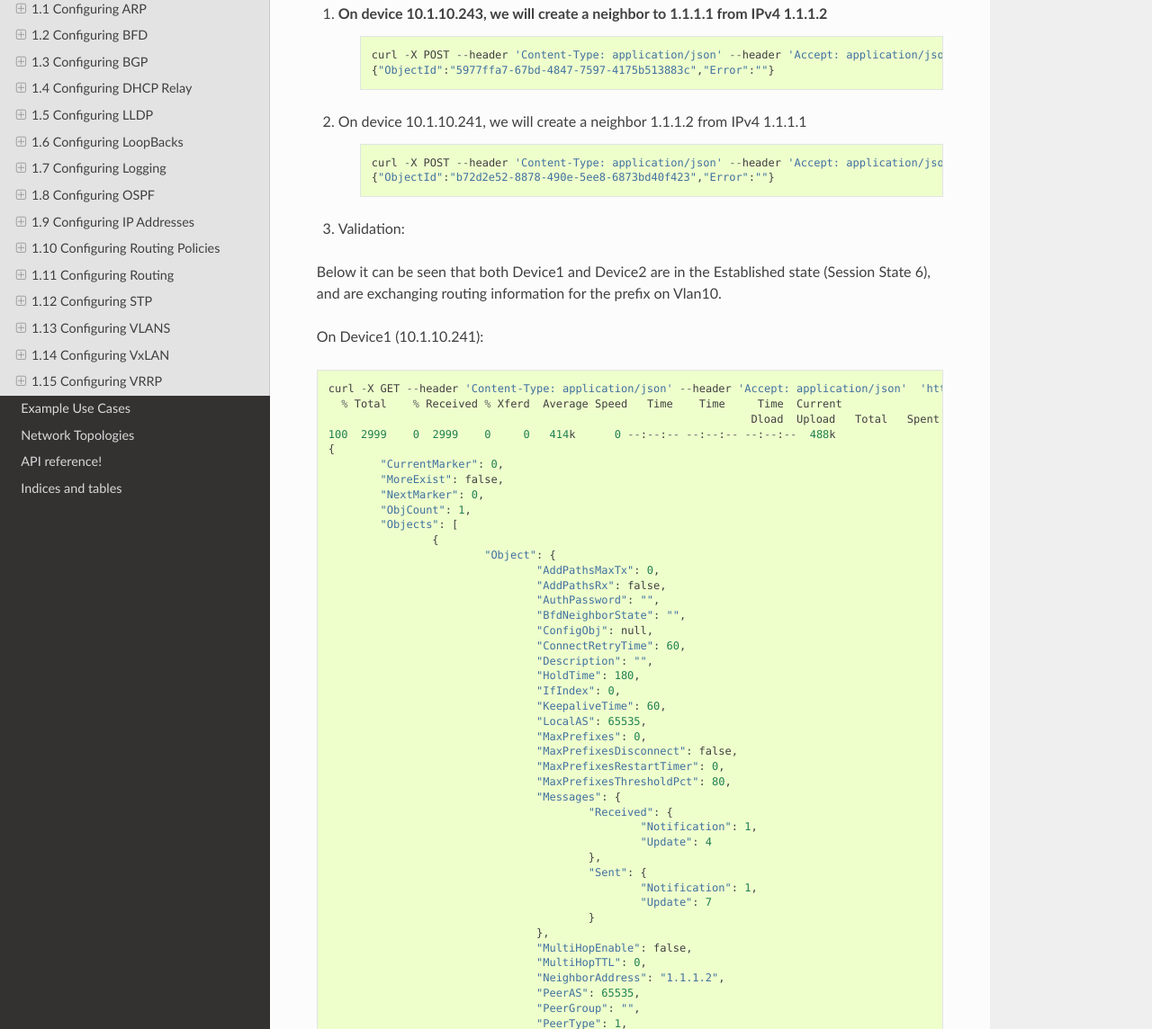
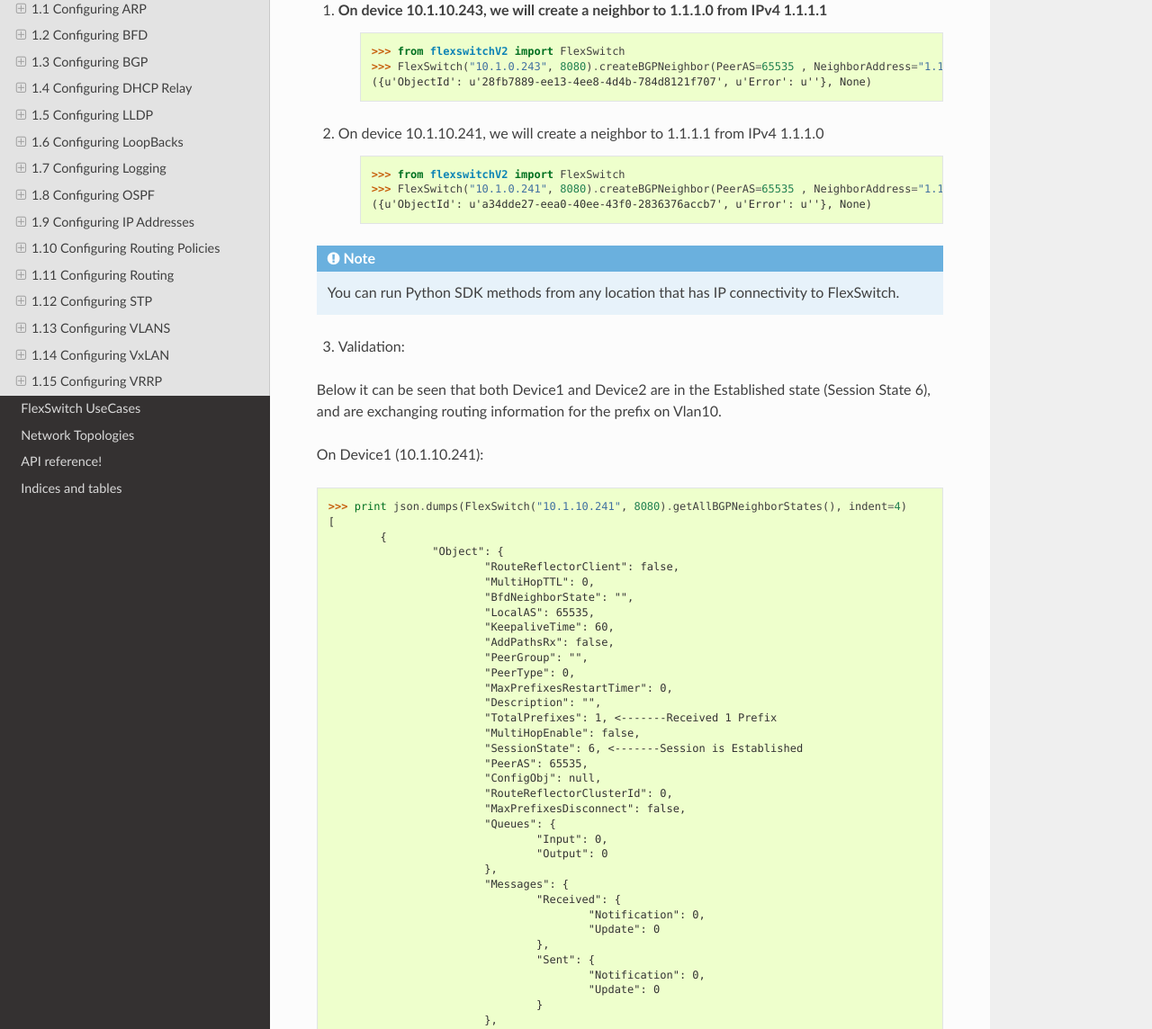
Before and after one commit to lakshmi-kannan/docs-1, a Sphinx documentation site: the page built from source/example.rst, in a window 1280 px wide and 1400 px high, scrolled down 39864 px. Shown: the part 256-1400 px from the top of the window at 90% size. Built offline with Sphinx 7.4.7 and the Read the Docs theme 2.0.0, drawn with Linux system fonts in a browser that asks for light colours; formulas are drawn with MathJax 3; some of the changed text lies outside the part shown.

Commit message:
Updated BGP Docs

```diff
--- a/source/example.rst
+++ b/source/example.rst
@@ -1750,6 +1750,8 @@
 +-------------------------+------------+-----------------------------------------------------------------------------------------+----------+----------+
 | MaxPrefixesRestartTimer | string     | Time in seconds to wait before we start BGP peer session when we receive max prefixes   |    no    |   None   |
 +-------------------------+------------+-----------------------------------------------------------------------------------------+----------+----------+
+| UpdateSource            | string     | Interface to source BGP session.  Utilizes Egress interface IP with this is not present |    no    |   None   |
++-------------------------+------------+-----------------------------------------------------------------------------------------+----------+----------+
 
 
 **EXAMPLE:**
@@ -1788,20 +1790,24 @@
 
 
 
-1. On device 10.1.10.243, we will create a neighbor to 1.1.1.1 from IPv4 1.1.1.2
+1. On device 10.1.10.243, we will create a neighbor to 1.1.1.0 from IPv4 1.1.1.1
 	::
 
-		curl -X POST --header 'Content-Type: application/json' --header 'Accept: application/json' -d '{"PeerAS":65535,"NeighborAddress":"1.1.1.1"}' 'http://10.1.10.243:8080/public/v1/config/BGPNeighbor'
+		curl -X POST --header 'Content-Type: application/json' --header 'Accept: application/json' -d '{"PeerAS":65535,"NeighborAddress":"1.1.1.0"}' 'http://10.1.10.243:8080/public/v1/config/BGPNeighbor'
 		{"ObjectId":"5977ffa7-67bd-4847-7597-4175b513883c","Error":""}
 
 
-2. On device 10.1.10.241, we will create a neighbor 1.1.1.2 from IPv4 1.1.1.1
+2. On device 10.1.10.241, we will create a neighbor 1.1.1.1 from IPv4 1.1.1.0
 
 	::
 
-		curl -X POST --header 'Content-Type: application/json' --header 'Accept: application/json' -d '{"PeerAS":65535,"NeighborAddress":"2.2.2.2"}' 'http://10.1.10.241:8080/public/v1/config/BGPNeighbor'
+		curl -X POST --header 'Content-Type: application/json' --header 'Accept: application/json' -d '{"PeerAS":65535,"NeighborAddress":"1.1.1.1"}' 'http://10.1.10.241:8080/public/v1/config/BGPNeighbor'
 		{"ObjectId":"b72d2e52-8878-490e-5ee8-6873bd40f423","Error":""}
 
+
+.. Note:: You can run RestAPI calls from any location that has IP connectivity to FlexSwitch.
+
+
 3. Validation:
 
 Below it can be seen that both  Device1 and Device2 are in the Established state (Session State 6), and are exchanging routing information for the prefix on Vlan10.
@@ -1809,7 +1815,7 @@
 
 On Device1 (10.1.10.241):
 
-Neighbor 1.1.1.2 in the Established state (Session State 6), and is receiving a single prefix from this peer.
+Neighbor 1.1.1.1 in the Established state (Session State 6), and is receiving a single prefix from this peer.
 
 ::
 
@@ -1852,7 +1858,7 @@
 					},
 					"MultiHopEnable": false,
 					"MultiHopTTL": 0,
-					"NeighborAddress": "1.1.1.2",
+					"NeighborAddress": "1.1.1.1",
 					"PeerAS": 65535,
 					"PeerGroup": "",
 					"PeerType": 1,
@@ -1872,7 +1879,7 @@
 
 BGP Routes:
 
-Device1 is receiving 10.10.0.0/24 with next hop of 1.1.1.2, which is the IP address on fpPort47 on Device2 and the redistributed route 10.10.1.0/24 in the BGP table from Vlan10:
+Device1 is receiving 10.10.0.0/24 with next hop of 1.1.1.1, which is the IP address on fpPort47 on Device2 and the redistributed route 10.10.1.0/24 in the BGP table from Vlan10:
 
 ::
 
@@ -1909,7 +1916,7 @@
 					"LocalPref": 0,
 					"Metric": 0,
 					"Network": "10.10.0.0",
-					"NextHop": "1.1.1.2",
+					"NextHop": "1.1.1.1",
 					"Path": [
                     	"65535",
                 	],
@@ -1930,7 +1937,7 @@
 
 On Device2 (10.1.10.243):
 
-Neighbor 1.1.1.1 in the Established state (Session State 6), and is receiving a single prefix from this peer.
+Neighbor 1.1.1.0 in the Established state (Session State 6), and is receiving a single prefix from this peer.
 
 ::
 
@@ -1973,7 +1980,7 @@
 					},
 					"MultiHopEnable": false,
 					"MultiHopTTL": 0,
-					"NeighborAddress": "1.1.1.1",
+					"NeighborAddress": "1.1.1.0",
 					"PeerAS": 65535,
 					"PeerGroup": "",
 					"PeerType": 1,
@@ -1993,7 +2001,7 @@
 
 BGP Routes:
 
-Device2 is receiving 10.10.1.0/24 with next hop of 1.1.1.1, which is the IP address on fpPort47 on Device1 and the redistributed route 10.10.0.0/24 in the BGP table from Vlan10:
+Device2 is receiving 10.10.1.0/24 with next hop of 1.1.1.0, which is the IP address on fpPort47 on Device1 and the redistributed route 10.10.0.0/24 in the BGP table from Vlan10:
 
 ::
 
@@ -2029,7 +2037,7 @@
 					"LocalPref": 0,
 					"Metric": 0,
 					"Network": "10.10.1.0",
-					"NextHop": "1.1.1.1",
+					"NextHop": "1.1.1.0",
 					"Path": [
 						"65535",
 					],
@@ -2048,7 +2056,10 @@
 """"""""""""""""""""""""""""
 **COMMAND**
 
-	curl -X POST --header 'Content-Type: application/json' --header 'Accept: application/json' -d '{"PeerAS":<*Peer AS Number*>,"LocalAS":"<*Local AS number*>","AuthPassword":<*Password*>,"Description":<*Peer Description*>,"NeighborAddress":<*IPv4 Address*> ,"IfIndex":<*Interface IfIndex*>,"RouteReflectorClusterId":<*ClusterID*>,"RouteReflectorClient":<*true/false*>,"MultiHopEnable":<*true/false*>,"MultiHopTTL":<*TTL*>, "ConnectRetryTime":<*Retry Timer*>, "HoldTime":<*Hold down Timer*>, "KeepAliveTime":<*Keepalive Timer*>, "AddPathRx":<*true/false*>, "AddPathsMaxTx":<*Max Transmit AddPaths*>,"PeerGroup":<*Peer Group Name*>, "BfdEnable":<*true/false*>, "BfdSessionParam":<*Bfd session param profile*>, "MaxPrefixes"":<*number of prefix's*>, "MaxPrefixesThresholdPct":<*Percentage of Prefix's*>, "MaxPrefixesDisconnect":<*true/false*>, "MaxPrefixesRestartTimer":<*Restart Timer*>	}' 'http://<*your-switchip*>:8080/public/v1/config/BGPNeighbor'
+::
+
+	>>> from flexswitchV2 import FlexSwitch
+	>>> FlexSwitch("192.168.0.4", 8080).createBGPNeighbor(PeerAS=<*Peer AS Number*>,LocalAS=<*Local AS number*>,AuthPassword=<*Password*>,Description=<*Peer Description*>,NeighborAddress=<*IPv4 Address*> ,IfIndex=<*Interface IfIndex*>,RouteReflectorClusterId=<*ClusterID*>,RouteReflectorClient=<*true/false*>,MultiHopEnable=<*true/false*>,MultiHopTTL=<*TTL*>, ConnectRetryTime=<*Retry Timer*>, HoldTime=<*Hold down Timer*>, KeepAliveTime=<*Keepalive Timer*>, AddPathRx=<*true/false*>, AddPathsMaxTx=<*Max Transmit AddPaths*>,PeerGroup=<*Peer Group Name*>, BfdEnable=<*true/false*>, BfdSessionParam=<*Bfd session param profile*>, MaxPrefixes=<*number of prefix's*>, MaxPrefixesThresholdPct=<*Percentage of Prefix's*>, MaxPrefixesDisconnect=<*true/false*>, MaxPrefixesRestartTimer=<*Restart Timer*>)
 
 
 **OPTIONS**
@@ -2100,6 +2111,8 @@
 |                      | MaxPrefixesDisconnect   | boolean    | Disconnect the BGP peer session when we receive the max prefixes from the neighbor      |    no    |  False   |
 |                      +-------------------------+------------+-----------------------------------------------------------------------------------------+----------+----------+
 |                      | MaxPrefixesRestartTimer | string     | Time in seconds to wait before we start BGP peer session when we receive max prefixes   |    no    |   None   |
+|                      +-------------------------+------------+-----------------------------------------------------------------------------------------+----------+----------+
+|                      | UpdateSource            | string     | Interface to source BGP session.  Utilizes Egress interface IP with this is not present |    no    |   None   |
 +----------------------+-------------------------+------------+-----------------------------------------------------------------------------------------+----------+----------+
 
 
@@ -2139,220 +2152,198 @@
 
 
 
-1. On device 10.1.10.243, we will create a neighbor to 1.1.1.1 from IPv4 1.1.1.2
+1. On device 10.1.10.243, we will create a neighbor to 1.1.1.0 from IPv4 1.1.1.1
 	::
 
-		curl -X POST --header 'Content-Type: application/json' --header 'Accept: application/json' -d '{"PeerAS":65535,"NeighborAddress":"1.1.1.1"}' 'http://10.1.10.243:8080/public/v1/config/BGPNeighbor'
-		{"ObjectId":"5977ffa7-67bd-4847-7597-4175b513883c","Error":""}
-
-
-2. On device 10.1.10.241, we will create a neighbor 1.1.1.2 from IPv4 1.1.1.1
+		>>> from flexswitchV2 import FlexSwitch
+		>>> FlexSwitch("10.1.0.243", 8080).createBGPNeighbor(PeerAS=65535 , NeighborAddress="1.1.1.0", IfIndex=0)
+		({u'ObjectId': u'28fb7889-ee13-4ee8-4d4b-784d8121f707', u'Error': u''}, None)
+
+2. On device 10.1.10.241, we will create a neighbor to 1.1.1.1 from IPv4 1.1.1.0
 
 	::
 
-		curl -X POST --header 'Content-Type: application/json' --header 'Accept: application/json' -d '{"PeerAS":65535,"NeighborAddress":"2.2.2.2"}' 'http://10.1.10.241:8080/public/v1/config/BGPNeighbor'
-		{"ObjectId":"b72d2e52-8878-490e-5ee8-6873bd40f423","Error":""}
+		>>> from flexswitchV2 import FlexSwitch
+		>>> FlexSwitch("10.1.0.241", 8080).createBGPNeighbor(PeerAS=65535 , NeighborAddress="1.1.1.1", IfIndex=0)
+		({u'ObjectId': u'a34dde27-eea0-40ee-43f0-2836376accb7', u'Error': u''}, None)
+
+
+.. Note:: You can run Python SDK methods from any location that has IP connectivity to FlexSwitch.
+
 
 3. Validation:
 
-Below it can be seen that both  Device1 and Device2 are in the Established state (Session State 6), and are exchanging routing information for the prefix on Vlan10.
+Below it can be seen that both Device1 and Device2 are in the Established state (Session State 6), and are exchanging routing information for the prefix on Vlan10.
 
 
 On Device1 (10.1.10.241):
 
-::
-
-	curl -X GET --header 'Content-Type: application/json' --header 'Accept: application/json'  'http://10.1.10.241:8080/public/v1/state/BGPNeighbors' | python -m json.tool
-	  % Total    % Received % Xferd  Average Speed   Time    Time     Time  Current
-									 Dload  Upload   Total   Spent    Left  Speed
-	100  2999    0  2999    0     0   414k      0 --:--:-- --:--:-- --:--:--  488k
-	{
-		"CurrentMarker": 0,
-		"MoreExist": false,
-		"NextMarker": 0,
-		"ObjCount": 1,
-		"Objects": [
-			{
-				"Object": {
-					"AddPathsMaxTx": 0,
-					"AddPathsRx": false,
-					"AuthPassword": "",
-					"BfdNeighborState": "",
-					"ConfigObj": null,
-					"ConnectRetryTime": 60,
-					"Description": "",
-					"HoldTime": 180,
-					"IfIndex": 0,
-					"KeepaliveTime": 60,
-					"LocalAS": 65535,
-					"MaxPrefixes": 0,
-					"MaxPrefixesDisconnect": false,
-					"MaxPrefixesRestartTimer": 0,
-					"MaxPrefixesThresholdPct": 80,
-					"Messages": {
-						"Received": {
-							"Notification": 1,
-							"Update": 4
-						},
-						"Sent": {
-							"Notification": 1,
-							"Update": 7
-						}
+
+::
+
+	>>> print json.dumps(FlexSwitch("10.1.10.241", 8080).getAllBGPNeighborStates(), indent=4)
+	[
+		{
+			"Object": {
+				"RouteReflectorClient": false,
+				"MultiHopTTL": 0,
+				"BfdNeighborState": "",
+				"LocalAS": 65535,
+				"KeepaliveTime": 60,
+				"AddPathsRx": false,
+				"PeerGroup": "",
+				"PeerType": 0,
+				"MaxPrefixesRestartTimer": 0,
+				"Description": "",
+				"TotalPrefixes": 1, <-------Received 1 Prefix
+				"MultiHopEnable": false,
+				"SessionState": 6, <-------Session is Established
+				"PeerAS": 65535,
+				"ConfigObj": null,
+				"RouteReflectorClusterId": 0,
+				"MaxPrefixesDisconnect": false,
+				"Queues": {
+					"Input": 0,
+					"Output": 0
+				},
+				"Messages": {
+					"Received": {
+						"Notification": 0,
+						"Update": 0
 					},
-					"MultiHopEnable": false,
-					"MultiHopTTL": 0,
-					"NeighborAddress": "1.1.1.2",
-					"PeerAS": 65535,
-					"PeerGroup": "",
-					"PeerType": 1,
-					"Queues": {
-						"Input": 0,
-						"Output": 0
+					"Sent": {
+						"Notification": 0,
+						"Update": 0
+					}
+				},
+				"AddPathsMaxTx": 0,
+				"NeighborAddress": "1.1.1.0",
+				"MaxPrefixes": 0,
+				"MaxPrefixesThresholdPct": 80,
+				"AuthPassword": "",
+				"IfIndex": 0,
+				"HoldTime": 180,
+				"ConnectRetryTime": 60,
+				"UpdateSource": ""
+			},
+			"ObjectId": "358c6e8c-0b25-45b3-6f9c-2adef0d9b48c"
+		}
+	]
+
+
+BGP Routes:
+
+Device1 is receiving 10.10.0.0/24 with next hop of 1.1.1.1, which is the IP address on fpPort47 on Device2 and the redistributed route 10.10.1.0/24 in the BGP table from Vlan10:
+
+
+::
+	>>> print json.dumps(FlexSwitch("10.1.10.241", 8080).getAllBGPRouteStates(), indent=4)
+
+	[
+		{
+			"Object": {
+				"CIDRLen": 24,
+				"ConfigObj": null,
+				"LocalPref": 0,
+				"Metric": 0,
+				"Network": "10.10.1.0",
+				"NextHop": "0.0.0.0",
+				"Path": null,
+				"PathId": 0,
+				"UpdatedDuration": "21m15.486384069s",
+				"UpdatedTime": "2016-05-11 12:36:32.932082062 -0700 PDT"
+			},
+			"ObjectId": ""
+		},
+		{
+			"Object": {
+				"CIDRLen": 24,
+				"ConfigObj": null,
+				"LocalPref": 0,
+				"Metric": 0,
+				"Network": "10.10.2.0",
+				"NextHop": "1.1.1.1",
+				"Path": [
+					"65535",
+				],
+				"PathId": 0,
+				"UpdatedDuration": "11m15.485818198s",
+				"UpdatedTime": "2016-05-11 12:46:02.932650633 -0700 PDT"
+			},
+			"ObjectId": ""
+		}
+	]
+
+
+
+
+On Device2 (10.1.10.243):
+
+::
+
+	>>> print json.dumps(FlexSwitch("10.1.10.243", 8080).getAllBGPNeighborStates(), indent=4)
+	[
+		{
+			"Object": {
+				"RouteReflectorClient": false,
+				"MultiHopTTL": 0,
+				"BfdNeighborState": "",
+				"LocalAS": 65535,
+				"KeepaliveTime": 60,
+				"AddPathsRx": false,
+				"PeerGroup": "",
+				"PeerType": 0,
+				"MaxPrefixesRestartTimer": 0,
+				"Description": "",
+				"TotalPrefixes": 1, <-------Received 1 Prefix
+				"MultiHopEnable": false,
+				"SessionState": 6, <-------Session is Established
+				"PeerAS": 65535,
+				"ConfigObj": null,
+				"RouteReflectorClusterId": 0,
+				"MaxPrefixesDisconnect": false,
+				"Queues": {
+					"Input": 0,
+					"Output": 0
+				},
+				"Messages": {
+					"Received": {
+						"Notification": 0,
+						"Update": 0
 					},
-					"RouteReflectorClient": false,
-					"RouteReflectorClusterId": 0,
-					"SessionState": 6, <---------Session is Established
-					"TotalPrefixes": 1 <--------Received 1 Prefix
+					"Sent": {
+						"Notification": 0,
+						"Update": 0
+					}
 				},
-            	"ObjectId": "b72d2e52-8878-490e-5ee8-6873bd40f423"
-			}
-		]
-	}
+				"AddPathsMaxTx": 0,
+				"NeighborAddress": "1.1.1.1",
+				"MaxPrefixes": 0,
+				"MaxPrefixesThresholdPct": 80,
+				"AuthPassword": "",
+				"IfIndex": 0,
+				"HoldTime": 180,
+				"ConnectRetryTime": 60,
+				"UpdateSource": ""
+			},
+			"ObjectId": "28fb7889-ee13-4ee8-4d4b-784d8121f707"
+		}
+	]
+
 
 BGP Routes:
 
 ::
-
-	curl -X GET --header 'Content-Type: application/json' --header 'Accept: application/json'  'http://10.1.10.241:8080/public/v1/state/BGPRoutes' | python -m json.tool
-	  % Total    % Received % Xferd  Average Speed   Time    Time     Time  Current
-									 Dload  Upload   Total   Spent    Left  Speed
-	100  5005    0  5005    0     0   489k      0 --:--:-- --:--:-- --:--:--  543k
-	{
-		"CurrentMarker": 0,
-		"MoreExist": false,
-		"NextMarker": 0,
-		"ObjCount": 2,
-		"Objects": [
-
-			{
-				"Object": {
-					"CIDRLen": 24,
-					"ConfigObj": null,
-					"LocalPref": 0,
-					"Metric": 0,
-					"Network": "10.10.1.0",
-					"NextHop": "0.0.0.0",
-					"Path": null,
-					"PathId": 0,
-					"UpdatedDuration": "21m15.486384069s",
-					"UpdatedTime": "2016-05-11 12:36:32.932082062 -0700 PDT"
-				},
-				"ObjectId": ""
-			},
-			{
-				"Object": {
-					"CIDRLen": 24,
-					"ConfigObj": null,
-					"LocalPref": 0,
-					"Metric": 0,
-					"Network": "10.10.2.0",
-					"NextHop": "1.1.1.1",
-					"Path": [
-                    	"65535",
-                	],
-					"PathId": 0,
-					"UpdatedDuration": "11m15.485818198s",
-					"UpdatedTime": "2016-05-11 12:46:02.932650633 -0700 PDT"
-				},
-				"ObjectId": ""
-			}
-		]
-	}
-
-
-
-On Device2 (10.1.10.243):
-
-::
-
-	curl -X GET --header 'Content-Type: application/json' --header 'Accept: application/json'  'http://10.1.10.243:8080/public/v1/state/BGPNeighbors' | python -m json.tool
-	  % Total    % Received % Xferd  Average Speed   Time    Time     Time  Current
-									 Dload  Upload   Total   Spent    Left  Speed
-	100  2270    0  2270    0     0   227k      0 --:--:-- --:--:-- --:--:--  246k
-	{
-		"CurrentMarker": 0,
-		"MoreExist": false,
-		"NextMarker": 0,
-		"ObjCount": 1,
-		"Objects": [
-			{
-				"Object": {
-					"AddPathsMaxTx": 0,
-					"AddPathsRx": false,
-					"AuthPassword": "",
-					"BfdNeighborState": "",
-					"ConfigObj": null,
-					"ConnectRetryTime": 60,
-					"Description": "",
-					"HoldTime": 180,
-					"IfIndex": 0,
-					"KeepaliveTime": 60,
-					"LocalAS": 65535,
-					"MaxPrefixes": 0,
-					"MaxPrefixesDisconnect": false,
-					"MaxPrefixesRestartTimer": 0,
-					"MaxPrefixesThresholdPct": 80,
-					"Messages": {
-						"Received": {
-							"Notification": 1,
-							"Update": 9
-						},
-						"Sent": {
-							"Notification": 1,
-							"Update": 6
-						}
-					},
-					"MultiHopEnable": false,
-					"MultiHopTTL": 0,
-					"NeighborAddress": "1.1.1.1",
-					"PeerAS": 65535,
-					"PeerGroup": "",
-					"PeerType": 1,
-					"Queues": {
-						"Input": 0,
-						"Output": 0
-					},
-					"RouteReflectorClient": false,
-					"RouteReflectorClusterId": 0,
-					"SessionState": 6, <---------Session is Established
-					"TotalPrefixes": 1 <--------Received 1 Prefix
-				},
-				"ObjectId": "5977ffa7-67bd-4847-7597-4175b513883c"
-			}
-		]
-	}
-
-BGP Routes:
-
-::
-
-curl -X GET --header 'Content-Type: application/json' --header 'Accept: application/json'  'http://10.1.10.243:8080/public/v1/state/BGPRoutes' | python -m json.tool
-  % Total    % Received % Xferd  Average Speed   Time    Time     Time  Current
-                                 Dload  Upload   Total   Spent    Left  Speed
-100  3442    0  3442    0     0   411k      0 --:--:-- --:--:-- --:--:--  480k
-{
-    "CurrentMarker": 0,
-    "MoreExist": false,
-    "NextMarker": 0,
-    "ObjCount": 2,
-    "Objects": [
-        {
-            "Object": {
+	>>> print json.dumps(FlexSwitch("10.1.10.243", 8080).getAllBGPRouteStates(), indent=4)
+
+	[
+		{
+ 			"Object": {
                 "CIDRLen": 26,
                 "ConfigObj": null,
                 "LocalPref": 0,
                 "Metric": 0,
-                "Network": "10.10.0.0",
+                "Network": "10.10.1.0",
                 "NextHop": "0.0.0.0",
                 "Path": null,
                 "PathId": 0,
@@ -2367,8 +2358,8 @@
                 "ConfigObj": null,
                 "LocalPref": 0,
                 "Metric": 0,
-                "Network": "10.10.0.64",
-                "NextHop": "172.16.0.14",
+                "Network": "10.10.0.0",
+                "NextHop": "1.1.1.1",
                 "Path": [
                     "65535",
                 ],
@@ -2377,9 +2368,10 @@
                 "UpdatedTime": "2016-05-11 12:46:02.55002553 -0700 PDT"
             },
             "ObjectId": ""
-        }
-    ]
-}
+		}
+	]
+
+
 
 
 
--- a/source/index.rst
+++ b/source/index.rst
@@ -12,7 +12,7 @@
     Introduction        <introduction>
     Quick Start Guide   <quickstart>
     Installing FlexSwitch <install>
-    Example Configurations <example>
-    Example Use Cases	   <usecase>
+    Configuring FlexSwitch <example>
+    FlexSwitch UseCases  <usecase>
     Network Topologies    <topology>
     API Reference         <apis>
```
Also changed, not shown: other parts of source/example.rst (+4 -2 lines).
